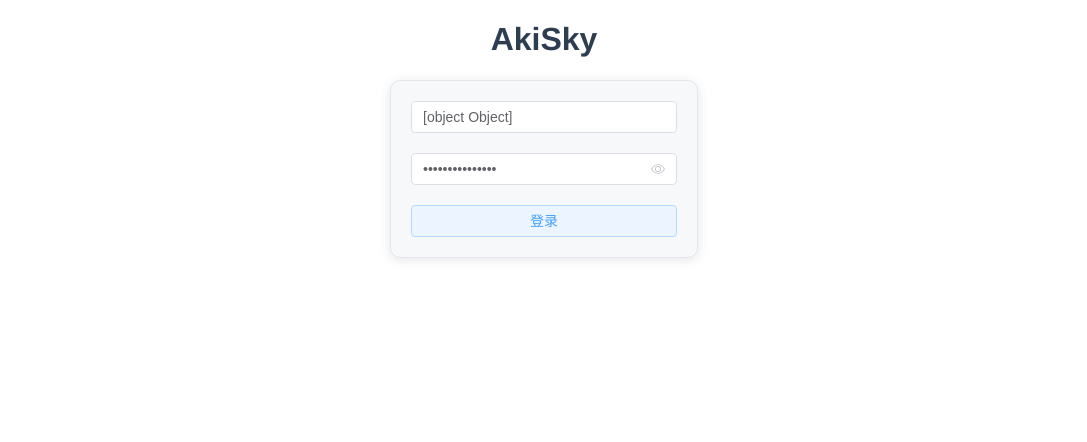
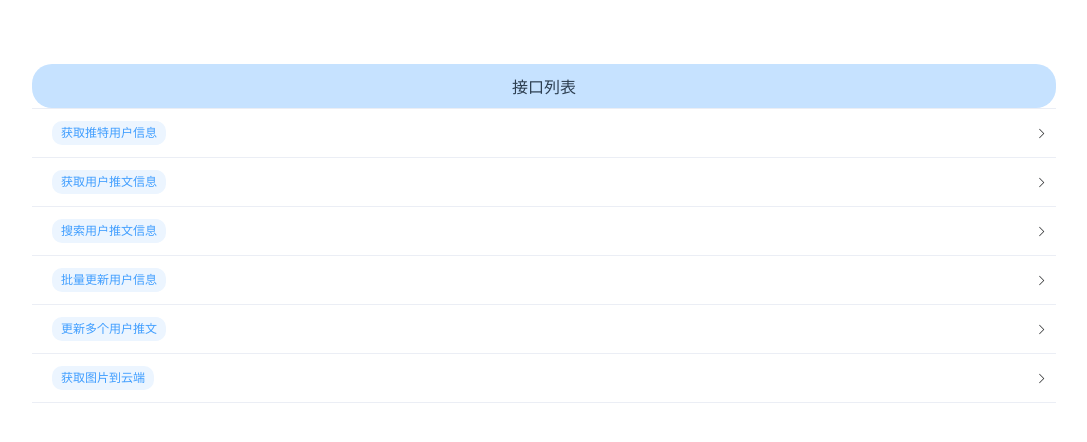
Before and after one commit to AmakiSora/AkiSky, a Vue app: page /#/ in a window 1280 px wide. Shown: the top 442 px of the page, without its empty margins (96-1183 px from the left). Built offline with nearby package versions, Linux system fonts and the light colour scheme.

Commit message:
AkiSky 2.2.1 推特接口调试页面

```diff
--- a/src/router/index.js
+++ b/src/router/index.js
@@ -4,11 +4,12 @@ import Home from "../views/Home.vue";
 import About from "../views/About.vue";
 import Login from "../views/login/Login.vue";
 import Dynamic from "../views/twitter/Dynamic.vue";
+import ops from "../views/twitter/ops.vue";
 
 const routes = [
     {
         path: '/',
-        component: Login
+        component: ops
     },
     {
         path: '/login',
--- /dev/null
+++ b/src/views/twitter/ops.vue
@@ -0,0 +1,111 @@
+<template>
+  <div class="ops-body">
+    <div class="ops-header">接口列表</div>
+    <div class="demo-collapse">
+      <el-collapse v-model="activeNames" @change="handleChange">
+        <el-collapse-item name="1">
+          <template #title>
+            <el-tag class="ops-item-title">获取推特用户信息</el-tag>
+          </template>
+          <div>
+            <el-form label-width="120px">
+              <el-form-item label="接口地址">
+                <el-input v-model="interface1.url"/>
+              </el-form-item>
+              <el-form-item label="请求体" prop="desc">
+                <el-input autosize type="textarea" v-model="interface1.body"></el-input>
+              </el-form-item>
+              <el-form-item label="响应体" prop="desc">
+                <el-input autosize type="textarea" v-model="interface1.response"></el-input>
+              </el-form-item>
+              <el-form-item>
+                <el-button type="primary" @click="sendRequest(interface1)">发送请求</el-button>
+              </el-form-item>
+            </el-form>
+          </div>
+        </el-collapse-item>
+        <el-collapse-item name="2">
+          <template #title>
+            <el-tag class="ops-item-title">获取用户推文信息</el-tag>
+          </template>
+        </el-collapse-item>
+        <el-collapse-item name="3">
+          <template #title>
+            <el-tag class="ops-item-title">搜索用户推文信息</el-tag>
+          </template>
+        </el-collapse-item>
+        <el-collapse-item name="4">
+          <template #title>
+            <el-tag class="ops-item-title">批量更新用户信息</el-tag>
+          </template>
+        </el-collapse-item>
+        <el-collapse-item name="5">
+          <template #title>
+            <el-tag class="ops-item-title">更新多个用户推文</el-tag>
+          </template>
+        </el-collapse-item>
+        <el-collapse-item name="6">
+          <template #title>
+            <el-tag class="ops-item-title">获取图片到云端</el-tag>
+          </template>
+        </el-collapse-item>
+      </el-collapse>
+    </div>
+  </div>
+</template>
+
+<script>
+
+import axios from "axios";
+
+export default {
+  name: "ops",
+  setup() {
+    return {
+      interface1: {
+        url: '/twitter/autoGetUserInfo',
+        body: '{' +
+            '    "username": "aichan_nel",' +
+            '    "to_db": true' +
+            '}',
+      },
+    }
+  },
+  methods: {
+    sendRequest(interfaceDate) {
+      axios({
+        method: 'post',
+        baseURL: 'http://cyber.icarus-alpha.cn',
+        url: interfaceDate.url,
+        data: interfaceDate.body
+      }).then(res => {
+        console.log(res)
+        console.log(res.data)
+        interfaceDate.response = res.data
+      })
+    },
+  }
+}
+
+</script>
+
+<style scoped>
+.ops-body {
+  margin-top: 5%;
+  margin-left: 10%;
+  margin-right: 10%;
+}
+
+.ops-header {
+  background: #c6e2ff;
+  padding: 10px 10px 10px 10px;
+  border-style: hidden;
+  border-radius: 20px;
+}
+
+.ops-item-title {
+  margin-left: 20px;
+  border-style: hidden;
+  border-radius: 10px;
+}
+</style>
```
